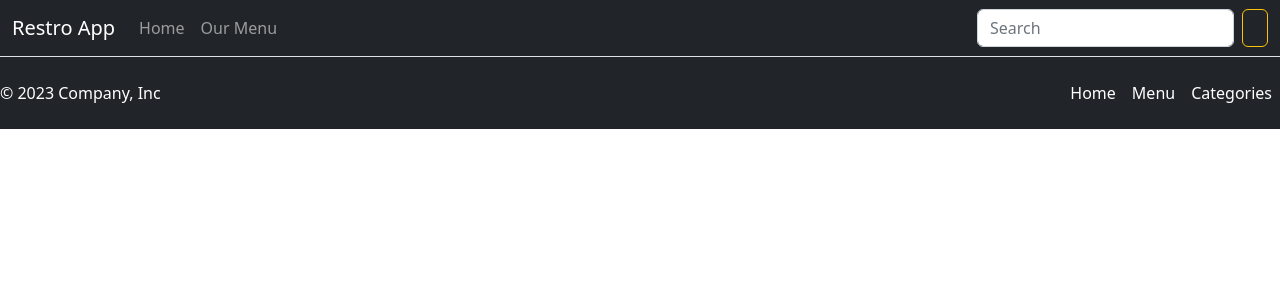
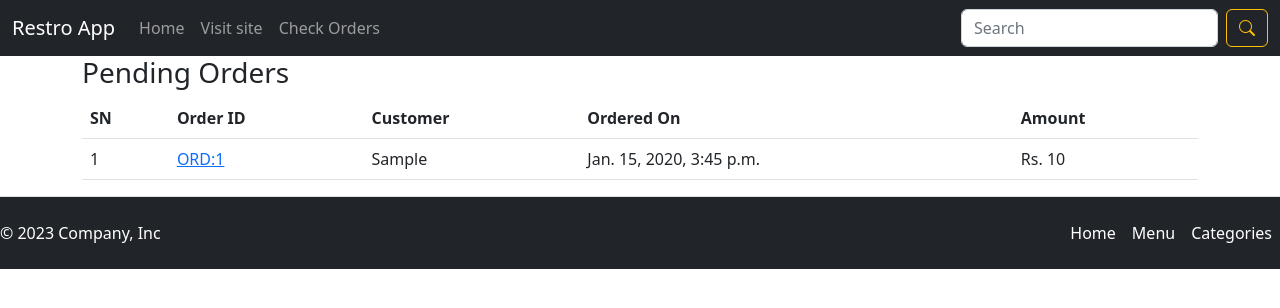
Before and after one commit to eriss007/FinalYearProj, a Django app: template templates/admin/adminhome.html in a window 1280 px wide. Shown: the top 308 px of the page. Run offline with Django 3.2, Linux system fonts and the light colour scheme; the template is opened without the code that fills it: values that come from a table or form of the project are taken from there, others are empty; tables that the repository leaves empty hold one stand-in row (values such as "Sample post"); parts of the project's set-up code (start-up, migrations or seed data) failed here and were passed over.

Commit message:
admin panel progress

```diff
--- a/restroapp/urls.py
+++ b/restroapp/urls.py
@@ -34,5 +34,7 @@ urlpatterns = [
 
     path("admin-login/", AdminLoginView.as_view(), name="adminlogin"),
     path("admin-home/", AdminHomeView.as_view(), name="adminhome"),
+    path("admin-order/<int:pk>/", AdminOrderdetailView.as_view(), name="adminordersetail"),
+
 
 ]
--- a/templates/admin/adminbase.html
+++ b/templates/admin/adminbase.html
@@ -10,7 +10,10 @@
 
   <!-- Bootstrap CSS v5.2.1 -->
   <link href="https://cdn.jsdelivr.net/npm/bootstrap@5.2.1/dist/css/bootstrap.min.css" rel="stylesheet"
-    integrity="sha384-iYQeCzEYFbKjA/T2uDLTpkwGzCiq6soy8tYaI1GyVh/UjpbCx/TYkiZhlZB6+fzT" crossorigin="anonymous">
+  integrity="sha384-iYQeCzEYFbKjA/T2uDLTpkwGzCiq6soy8tYaI1GyVh/UjpbCx/TYkiZhlZB6+fzT" crossorigin="anonymous">
+
+  <!-- importing bootstrap icons -->
+  <link rel="stylesheet" href="https://cdn.jsdelivr.net/npm/bootstrap-icons@1.10.3/font/bootstrap-icons.css" />
 
 </head>
 
@@ -28,10 +31,13 @@
         <div class="collapse navbar-collapse" id="navbarSupportedContent">
           <ul class="navbar-nav me-auto mb-2 mb-lg-0">
             <li class="nav-item">
-              <a class="nav-link" href="{% url 'restroapp:home' %}">Home</a>
+              <a class="nav-link" href="{% url 'restroapp:adminhome' %}">Home</a>
             </li>
             <li class="nav-item">
-              <a class="nav-link" href="{% url 'restroapp:categories' %}">Our Menu</a>
+              <a class="nav-link" href="{% url 'restroapp:home' %}" target="_blank">Visit site</a>
+            </li>
+            <li class="nav-item">
+              <a class="nav-link" href="{% url 'restroapp:home' %}">Check Orders</a>
             </li>
           </ul>
           <form class="d-flex" action="{% url 'restroapp:search' %}" method="GET">
--- a/templates/admin/adminhome.html
+++ b/templates/admin/adminhome.html
@@ -1,6 +1,34 @@
 {% extends "admin/adminbase.html" %}
 
 {% block title %} Admin Home {% endblock %}
-
 {% block content %}
+<div class="container">
+    <div class="row">
+        <div class="col md-12">
+            <h3>Pending Orders</h3>
+            <table class="table">
+                <thead>
+                    <tr>
+                        <th>SN</th>
+                        <th>Order ID</th>
+                        <th>Customer</th>
+                        <th>Ordered On</th>
+                        <th>Amount</th>
+                    </tr>
+                </thead>
+                <tbody>
+                    {% for order in pendingorders %}
+                    <tr>
+                        <td>{{forloop.counter}}</td>
+                        <td><a href="">ORD:{{order.id}}</a></td>
+                        <td>{{order.ordered_by}}</td>
+                        <td>{{order.created_at}}</td>
+                        <td>Rs. {{order.total}}</td>
+                    </tr>
+                    {% endfor %}
+                </tbody>
+            </table>
+        </div>
+    </div>
+</div>
 {% endblock %}
--- /dev/null
+++ b/templates/admin/adminorderdetail.html
@@ -0,0 +1,6 @@
+{% extends 'base.html' %}
+
+{% block title %}Admin Login{% endblock %}
+
+{% block content %}
+{% endblock %}
```
Also changed, not shown: restroapp/views.py (+35 -2 lines).
